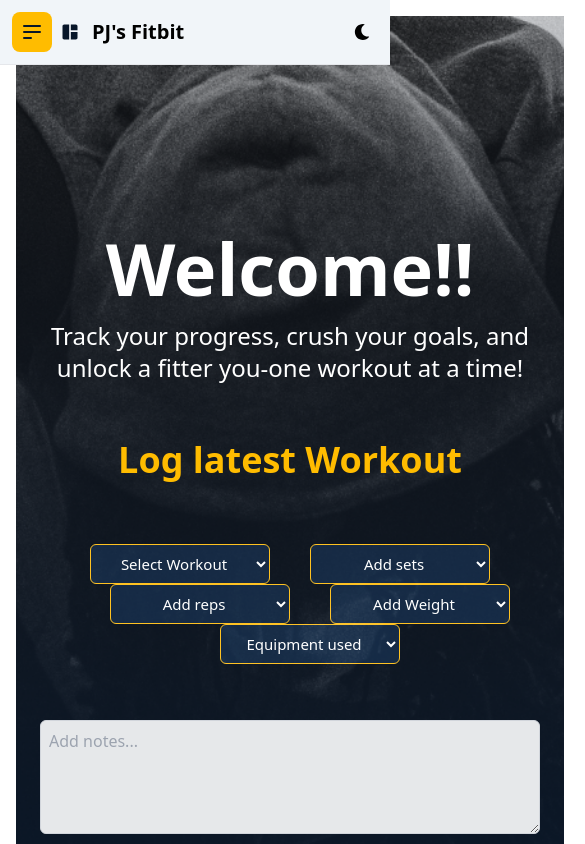
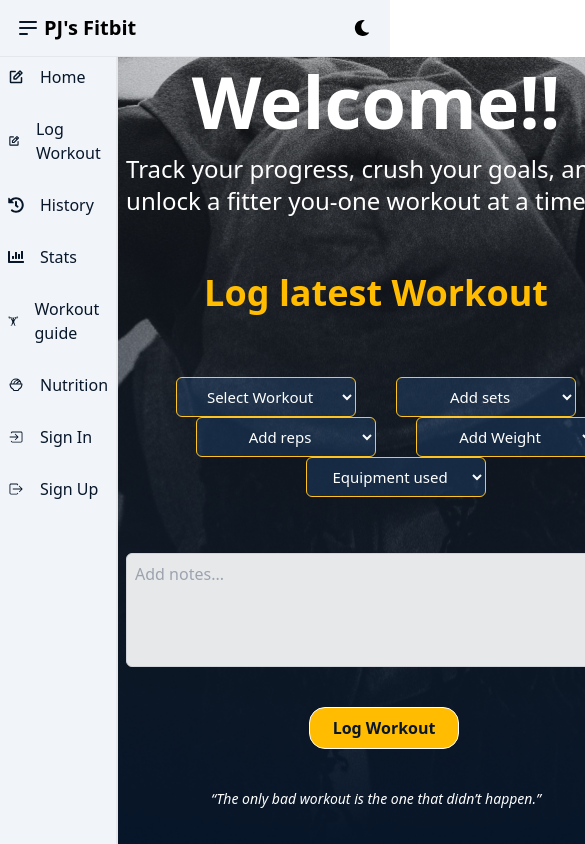
Before and after one commit to PJ-Limo/pjs-fitbit, a React (Vite) app: page /logworkout in a window 390 px wide. Shown: the top 844 px of the page, 585 px wide, since content can reach past the window. Built offline with nearby package versions, Linux system fonts and the light colour scheme.

Commit message:
updated UI to be responsive

```diff
--- a/src/App.jsx
+++ b/src/App.jsx
@@ -10,20 +10,21 @@ import WorkoutGuide from './components/WorkoutGuide';
 
 function App() {
   const [darkMode, setDarkMode] = useState(false);
-  const [isSidebarOpen, setIsSidebarOpen] = useState(false);
+  const [isSidebarOpen, setIsSidebarOpen] = useState(true);
 
   const toggleDarkMode = () => setDarkMode(!darkMode);
   const toggleSidebar = () => setIsSidebarOpen(!isSidebarOpen);
 
   return (
-    <div className={`${darkMode && "dark"} flex h-screen`}>
-      <Router>
+    <div className={`${darkMode && "dark"} flex flex-col h-screen`}>
         {/* Header and Sidebar visible on all pages */}
         <Header toggleDarkMode={toggleDarkMode} darkMode={darkMode} toggleSidebar={toggleSidebar} />
-        {isSidebarOpen && <Sidebar />}
 
         {/* Main Content Area */}
-        <div className="flex-grow p-4">
+        <div className="w-full flex-1 flex">
+
+        <Sidebar isSidebarOpen={isSidebarOpen} />
+        <div className='flex-1'>
           <Routes>
               <Route index element={<Home />} />
                 <Route path="/logworkout" element={<LogWorkout />} />
@@ -32,7 +33,7 @@ function App() {
                 <Route path="/workoutguide" element={<WorkoutGuide />} />
             </Routes>
         </div>
-      </Router>
+        </div>
     </div>
   );
 }
--- /dev/null
+++ b/src/components/CenteredContent.jsx
@@ -0,0 +1,12 @@
+import React from 'react'
+
+const CenteredContent = (props) => {
+    const classes = 'w-full h-full flex flex-col justify-center items-center bg-gray-100 dark:bg-Navy p-2' + ' ' + props.className;
+  return (
+    <div className={classes}>
+      {props.children}
+    </div>
+  )
+}
+
+export default CenteredContent
--- a/src/components/Header.jsx
+++ b/src/components/Header.jsx
@@ -1,26 +1,28 @@
 import React from 'react'
-import { FaMoon , FaSun } from 'react-icons/fa'
+import { FaMoon, FaSun } from 'react-icons/fa'
 import { HiOutlineMenuAlt2 } from 'react-icons/hi'
-import { MdSpaceDashboard } from 'react-icons/md'
 
 const Header = ({ darkMode, toggleDarkMode, toggleSidebar }) => {
     return (
-    <nav className='fixed top-0 z-50 w-full bg-slate-100 border-b border-gray-200 dark:bg-Navy dark:border-gray-700'>
-    <div className='px-3 py-3 lg:px-5 lg:pl-3'>
-        <div className='flex items-center justify-between'>
-            <div className='flex items-center justify-center rtl:justify-end'>
-                <button onClick={toggleSidebar} className='inline-flex items-center p-2 text-sm text-white rounded-lg hover: bg-Yellow focus:outline-none focus:ring-2 focus:ring-offset-white dark:text-Navy dark:hover:bg-Yellow dark:focus:ring-offset-white'
+        <nav
+            className="px-3 py-3 lg:px-5 lg:pl-3 w-full bg-slate-100 border-b border-gray-200 dark:bg-Navy dark:border-gray-700"
         >
-                    <HiOutlineMenuAlt2  className='text-2xl text-Navy'/>
+            <div className="flex items-center justify-between">
+                <div className="flex items-center justify-center rtl:justify-end">
+                    <button
+                        onClick={toggleSidebar}
+                        className="inline-flex items-center p-1 text-sm text-white rounded-lg dark:text-Navy dark:hover:bg-Yellow dark:focus:ring-offset-white"
+                    >
+                        <HiOutlineMenuAlt2 className="text-2xl text-Navy" />
                     </button>
-                <a href="#" className='flex ms-2 md:me-24'>
-                    <MdSpaceDashboard className='h-8 me-3 text-xl text-Navy dark:text-Yellow'/>
-                    <span className='self-center text-xl font-semibold sm:text-xl whitespace-nowrap dark:text-Yellow'>PJ's Fitbit</span>
-                </a>
+                    <span className="self-center text-xl font-semibold sm:text-xl whitespace-nowrap dark:text-Yellow">
+                        PJ's Fitbit
+                    </span>
                 </div>
 
-            <button className='dark:bg-Navy dark:text-Yellow rounded-full p-2' onClick={toggleDarkMode}>{darkMode ? <FaSun /> : <FaMoon />}</button>
-        </div>
+                <button className="dark:bg-Navy dark:text-Yellow rounded-full p-2" onClick={toggleDarkMode}>
+                    {darkMode ? <FaSun /> : <FaMoon />}
+                </button>
             </div>
         </nav>
     )
--- a/src/components/History.jsx
+++ b/src/components/History.jsx
@@ -25,7 +25,7 @@ const History = () => {
 
 
   return (
-    <div className="p-6 flex flex-col w-full justify-center items-center dark:bg-Navy min-h-screen">
+    <div className="w-full h-full dark:bg-Navy">
       <h1 className="font-bold mt-42 mb-10 text-5xl dark:text-Yellow">Workout History</h1>
 
       <div className='flex flex-col bg-Navy p-4 rounded-lg items-center justify-center '>
--- a/src/components/LinkItem.jsx
+++ b/src/components/LinkItem.jsx
@@ -1,14 +1,26 @@
 import React from 'react'
+import { NavLink, useLocation } from 'react-router-dom'
 
-const LinkItem = ({href, icon: Icon, text, badge}) => {
-  return (
-    <li>
-      <a href={href} className='flex items-center p-2 text-Nav rounded-lg dark:text-white hover:bg-navy hover:text-Yellow dark:hover:bg-Yellow '>
-        <Icon className='mr-2'/>
-        <span className='flex-1 me-3'>{text}</span>
-      </a>
-    </li>
-  )
+const LinkItem = ({ href, icon: Icon, text, isSidebarOpen }) => {
+    const location = useLocation()
+    const isActive = href === location.pathname
+    return (
+        <li>
+            <NavLink
+                className={
+                    `flex gap-4 items-center p-2 text-Navy dark:text-white hover:bg-Navy hover:text-Yellow dark:hover:bg-Yellow
+                    ${isActive
+                        ? 'text-Yellow bg-Navy'
+                        : ''}`
+                }
+                to={href}
+                end
+            >
+                <Icon />
+                <span className={`${isSidebarOpen ? '' : 'hidden'}`}>{text}</span>
+            </NavLink>
+        </li>
+    )
 }
 
 export default LinkItem
--- a/src/components/LogWorkout.jsx
+++ b/src/components/LogWorkout.jsx
@@ -1,26 +1,27 @@
-import { useState } from "react";
+import { useState } from 'react'
+import CenteredContent from './CenteredContent'
 
 const WorkoutLog = ({ addWorkout }) => {
-  const [workout, setWorkout] = useState("");
-  const [sets, setSets] = useState("");
-  const [reps, setReps] = useState("");
-  const [weight, setWeight] = useState("");
-  const [equipment, setEquipment] = useState("");
-  const [notes, setNotes] = useState("");
-  const [loading, setLoading] = useState(false);
-  const [error, setError] = useState("");
+    const [workout, setWorkout] = useState('')
+    const [sets, setSets] = useState('')
+    const [reps, setReps] = useState('')
+    const [weight, setWeight] = useState('')
+    const [equipment, setEquipment] = useState('')
+    const [notes, setNotes] = useState('')
+    const [loading, setLoading] = useState(false)
+    const [error, setError] = useState('')
 
     // Function to save workout to local storage
     const saveWorkoutLog = (log) => {
-    const savedLogs = JSON.parse(localStorage.getItem('workoutLogs')) || [];
-    savedLogs.push(log);
-    localStorage.setItem('workoutLogs', JSON.stringify(savedLogs));
-  };
+        const savedLogs = JSON.parse(localStorage.getItem('workoutLogs')) || []
+        savedLogs.push(log)
+        localStorage.setItem('workoutLogs', JSON.stringify(savedLogs))
+    }
 
     const handleSubmit = async (e) => {
-    e.preventDefault();
-    setLoading(true);
-    setError("");
+        e.preventDefault()
+        setLoading(true)
+        setError('')
 
         const log = {
             workout,
@@ -29,38 +30,34 @@ const WorkoutLog = ({ addWorkout }) => {
             weight,
             equipment,
             notes,
-      date: new Date().toLocaleDateString(),
-    };
+            date: new Date().toLocaleDateString()
+        }
 
-    console.log(log);
-    saveWorkoutLog(log);
+        console.log(log)
+        saveWorkoutLog(log)
 
         // Clear form fields
-    setWorkout("");
-    setSets("");
-    setReps("");
-    setWeight("");
-    setEquipment("");
-    setNotes("");
-    alert("Workout Logged Successfully!");
-    setLoading(false);
-  };
+        setWorkout('')
+        setSets('')
+        setReps('')
+        setWeight('')
+        setEquipment('')
+        setNotes('')
+        alert('Workout Logged Successfully!')
+        setLoading(false)
+    }
 
     return (
-    <div className="min-h-screen p-6 bg-[url('/src/assets/Fitness-image-1.png')] bg-cover bg-center flex-col justify-center items-center">
-
-      <div className="text-center mt-48">
-      <h1 className="text-7xl font-extrabold mb-4 text-white mt-14">Welcome!!</h1>
-      <p className="text-2xl font-thin mb-14 text-white">Track your progress, crush your goals, and unlock a fitter you-one workout at a time!</p>
+            <CenteredContent className="bg-[url('/src/assets/Fitness-image-1.png')] bg-cover bg-center">
+                    <h1 className="text-7xl font-extrabold mb-4 text-white">Welcome!!</h1>
+                    <p className="text-2xl font-thin mb-14 text-white">
+                        Track your progress, crush your goals, and unlock a fitter you-one workout at a time!
+                    </p>
                     <h2 className="text-4xl font-bold mb-16 text-Yellow">Log latest Workout</h2>
-      </div>
-
                 {error && <p className="text-red-500 text-center">{error}</p>}
 
                 <form id="logWorkout-form" onSubmit={handleSubmit} className="space-y-4">
-
                     <div className="flex flex-wrap justify-center w-full  items-center space-x-10 mb-4">
-
                         <select
                             id="workout"
                             value={workout}
@@ -177,8 +174,8 @@ const WorkoutLog = ({ addWorkout }) => {
                         </select>
                     </div>
                     <div className="flex flex-wrap flex-col justify-center w-full  items-center space-x-4 mb-4">
-
-        <textarea id="notes"
+                        <textarea
+                            id="notes"
                             className="w-[500px] p-2 border border-gray-300 rounded-md bg-[#e6e8ea] text-Navy mt-10 mb-10 dark:bg-NavyB"
                             rows="4"
                             placeholder="Add notes..."
@@ -191,15 +188,16 @@ const WorkoutLog = ({ addWorkout }) => {
                             className="bg-Yellow text-Navy  font-semibold border border-white px-4 py-2 rounded-2xl hover:bg-YellowB transition duration-200 w-[150px]"
                             disabled={loading}
                         >
-          {loading ? "Logging Workout..." : "Log Workout"}
+                            {loading ? 'Logging Workout...' : 'Log Workout'}
                         </button>
                     </div>
                 </form>
 
-      <p className="text-sm italic  text-center font-thin mt-10 mb-10 text-white dark:text-Yellow">“The only bad workout is the one that didn’t happen.”</p>
+                <p className="text-sm italic  text-center font-thin mt-10 mb-10 text-white dark:text-Yellow">
+                    “The only bad workout is the one that didn’t happen.”
+                </p>
+            </CenteredContent>
+    )
+}
 
-    </div>
-  );
-};
-
-export default WorkoutLog;
+export default WorkoutLog
--- a/src/components/Sidebar.jsx
+++ b/src/components/Sidebar.jsx
@@ -6,17 +6,13 @@ import LinkItem from './LinkItem'
 
 const Sidebar = ({ isSidebarOpen }) => {
   return (
-    <aside className={`fixed top-0 left-o z-40 w-64 h-screen pt-20 bg-slate-100 border-r-2 border-gray-200 sm:translate-x-0 dark:bg-NavyB dark:border-Yellow transition transform ${isSidebarOpen ? "translate-x-0" : "-translate-x-full"}`}>
-      <div className='h-full px-3 pb-4 overflow-y-auto'>
-        <ul className='space-y-2 font-OpenSans font-medium'>
+    <ul className={`h-full bg-slate-100 border-r-2 border-gray-200 dark:bg-NavyB dark:border-Yellow flex flex-col gap-3`}>
           {
             links.map((link, index) => (
-              <LinkItem key={index} {...link}/>
+              <LinkItem isSidebarOpen={isSidebarOpen} key={index} {...link}/>
             ))
           }
-        </ul>
-      </div>
-    </aside>
+    </ul>
   )
 }
 
--- a/src/components/WorkoutGuide.jsx
+++ b/src/components/WorkoutGuide.jsx
@@ -42,7 +42,7 @@ const WorkoutGuide = () => {
   };
 
   return (
-    <div className="container m-auto p-4 items-center justify-center dark:bg-Navy">
+    <div className="dark:bg-Navy">
 
       <div className="flex flex-col items-center mb-4">
       <h1 className="text-3xl font-bold mt-24 mb-9 dark:text-Yellow">Workout Guide</h1>
--- a/src/main.jsx
+++ b/src/main.jsx
@@ -1,10 +1,13 @@
 import { StrictMode } from 'react'
 import { createRoot } from 'react-dom/client'
+import { BrowserRouter as Router } from 'react-router-dom'
 import App from './App.jsx'
 import './index.css'
 
 createRoot(document.getElementById('root')).render(
-  <StrictMode>
-    <App />
-  </StrictMode>,
+    <StrictMode>
+        <Router>
+            <App />
+        </Router>
+    </StrictMode>
 )
```
Also changed, not shown: src/components/Home.jsx (+19 -12 lines). Lines whose indentation alone changed are shown as unchanged.
